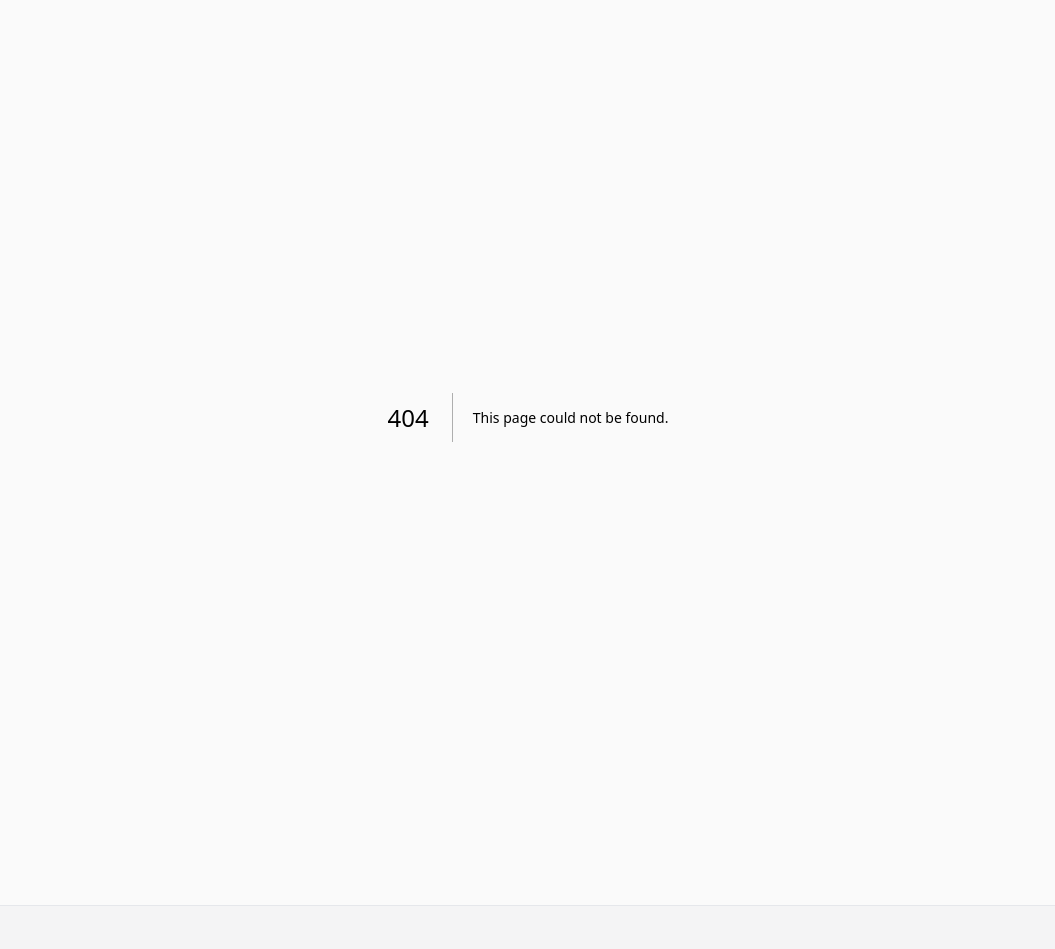
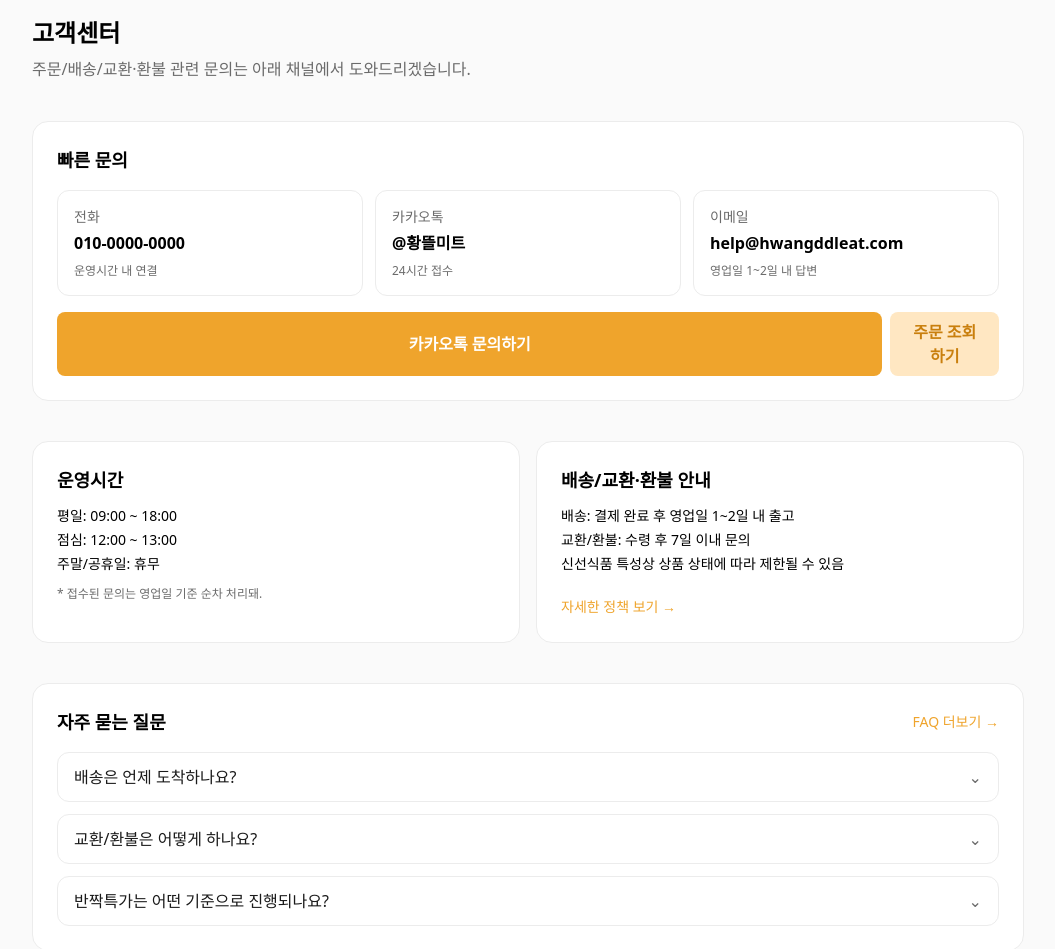
Before and after one commit to song-code21/meet-shop, a Next.js app: page /support in a window 1280 px wide. Before the commit this address had no page. Shown: the part 120-1069 px from the top of the page, without its empty margins (112-1167 px from the left). Built offline with nearby package versions, Linux system fonts and the light colour scheme.

Commit message:
feat: 고객센터 페이지 구축

```diff
--- a/app/(components)/Header.tsx
+++ b/app/(components)/Header.tsx
@@ -32,7 +32,7 @@ const Header = () => {
         <nav className="flex gap-4 text-sm justify-end flex-1">
           <a href="/login">로그인</a>
           <a href="/signup">회원가입</a>
-          <a href="/cart">고객센터</a>
+          <a href="/support">고객센터</a>
           <a href="/cart"> 🛒</a>
           <a href="/mypage"> 👤</a>
         </nav>
--- /dev/null
+++ b/app/support/page.tsx
@@ -0,0 +1,138 @@
+import Link from "next/link";
+import Button from "../(components)/ui/Button";
+
+const FAQ = [
+  {
+    q: "배송은 언제 도착하나요?",
+    a: "결제 완료 후 영업일 기준 1~2일 내 출고돼요. 지역/택배사 사정에 따라 변동될 수 있어요.",
+  },
+  {
+    q: "교환/환불은 어떻게 하나요?",
+    a: "상품 수령 후 7일 이내 고객센터로 문의해주면 안내해드려요. 신선식품 특성상 단순 변심 반품은 제한될 수 있어요.",
+  },
+  {
+    q: "반짝특가는 어떤 기준으로 진행되나요?",
+    a: "재고/프로모션 상황에 따라 기간 한정으로 진행돼요. 조기 품절될 수 있어요.",
+  },
+] as const;
+
+export default function SupportPage() {
+  return (
+    <div className="space-y-10">
+      {/* 헤더 */}
+      <section className="space-y-2">
+        <h1 className="text-2xl font-bold">고객센터</h1>
+        <p className="text-brand-gray600">
+          주문/배송/교환·환불 관련 문의는 아래 채널에서 도와드리겠습니다.
+        </p>
+      </section>
+
+      {/* 빠른 문의 */}
+      <section className="rounded-2xl border border-brand-gray200 bg-white p-6 space-y-4">
+        <h2 className="text-lg font-semibold">빠른 문의</h2>
+
+        <div className="grid gap-3 sm:grid-cols-3">
+          <div className="rounded-xl border border-brand-gray200 p-4">
+            <p className="text-sm text-brand-gray600">전화</p>
+            <p className="mt-1 font-semibold">010-0000-0000</p>
+            <p className="mt-2 text-xs text-brand-gray600">운영시간 내 연결</p>
+          </div>
+
+          <div className="rounded-xl border border-brand-gray200 p-4">
+            <p className="text-sm text-brand-gray600">카카오톡</p>
+            <p className="mt-1 font-semibold">@황뜰미트</p>
+            <p className="mt-2 text-xs text-brand-gray600">24시간 접수</p>
+          </div>
+
+          <div className="rounded-xl border border-brand-gray200 p-4">
+            <p className="text-sm text-brand-gray600">이메일</p>
+            <p className="mt-1 font-semibold">help@hwangddleat.com</p>
+            <p className="mt-2 text-xs text-brand-gray600">
+              영업일 1~2일 내 답변
+            </p>
+          </div>
+        </div>
+
+        <div className="flex flex-col gap-2 sm:flex-row">
+          <Button full>카카오톡 문의하기</Button>
+          <Link href="/orders" className="sm:w-auto w-full">
+            <Button full variant="secondary">
+              주문 조회하기
+            </Button>
+          </Link>
+        </div>
+      </section>
+
+      {/* 운영/정책 안내 */}
+      <section className="grid gap-4 sm:grid-cols-2">
+        <div className="rounded-2xl border border-brand-gray200 bg-white p-6 space-y-3">
+          <h2 className="text-lg font-semibold">운영시간</h2>
+          <ul className="text-sm text-brand-gray700 space-y-1">
+            <li>평일: 09:00 ~ 18:00</li>
+            <li>점심: 12:00 ~ 13:00</li>
+            <li>주말/공휴일: 휴무</li>
+          </ul>
+          <p className="text-xs text-brand-gray600">
+            * 접수된 문의는 영업일 기준 순차 처리돼.
+          </p>
+        </div>
+
+        <div className="rounded-2xl border border-brand-gray200 bg-white p-6 space-y-3">
+          <h2 className="text-lg font-semibold">배송/교환·환불 안내</h2>
+          <ul className="text-sm text-brand-gray700 space-y-1">
+            <li>배송: 결제 완료 후 영업일 1~2일 내 출고</li>
+            <li>교환/환불: 수령 후 7일 이내 문의</li>
+            <li>신선식품 특성상 상품 상태에 따라 제한될 수 있음</li>
+          </ul>
+          <div className="pt-2">
+            <Link
+              href="/policies"
+              className="text-sm font-medium text-brand-primary hover:underline"
+            >
+              자세한 정책 보기 →
+            </Link>
+          </div>
+        </div>
+      </section>
+
+      {/* FAQ */}
+      <section className="rounded-2xl border border-brand-gray200 bg-white p-6 space-y-4">
+        <div className="flex items-center justify-between">
+          <h2 className="text-lg font-semibold">자주 묻는 질문</h2>
+          <Link
+            href="/support/faq"
+            className="text-sm font-medium text-brand-primary hover:underline"
+          >
+            FAQ 더보기 →
+          </Link>
+        </div>
+
+        <div className="space-y-3">
+          {FAQ.map((item) => (
+            <details
+              key={item.q}
+              className="group rounded-xl border border-brand-gray200 px-4 py-3"
+            >
+              <summary className="cursor-pointer list-none font-medium text-brand-gray900 flex items-center justify-between">
+                <span>{item.q}</span>
+                <span className="text-brand-gray600 group-open:rotate-180 transition">
+                  ⌄
+                </span>
+              </summary>
+              <p className="mt-2 text-sm text-brand-gray700">{item.a}</p>
+            </details>
+          ))}
+        </div>
+      </section>
+
+      {/* 하단 안내 */}
+      <section className="text-xs text-brand-gray600">
+        <p>
+          주문 관련 문의는{" "}
+          <span className="font-medium text-brand-gray900">주문번호</span>를
+          함께 남겨주면 더 빨리 도와드릴 수 있습니다.
+        </p>
+      </section>
+    </div>
+  );
+}
```
